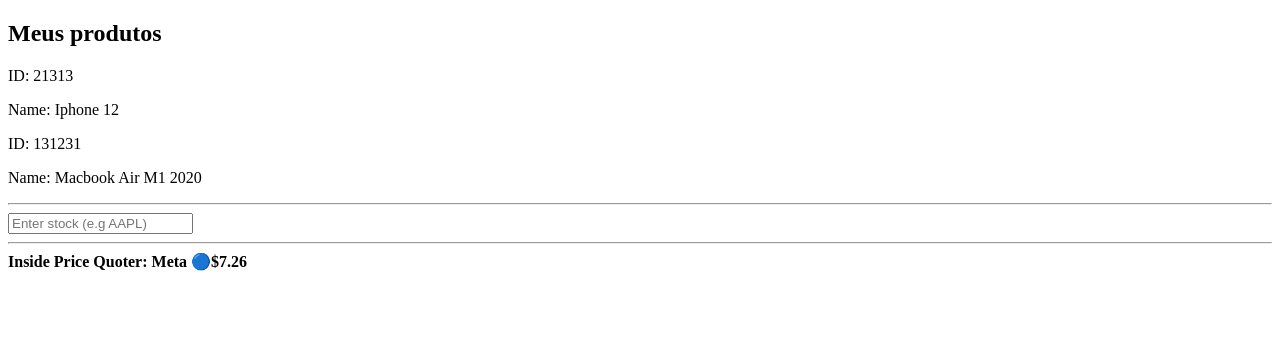
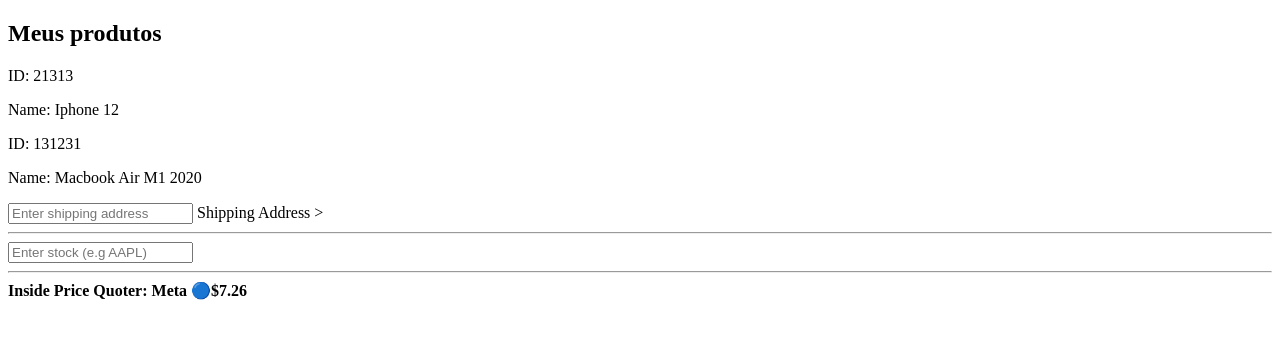
Before and after one commit to joeyclapton/auction, an Angular app: page / in a window 1280 px wide. Shown: the top 338 px of the page. Built offline with nearby package versions, Linux system fonts and the light colour scheme.

Commit message:
feat: add shipping address

```diff
--- a/src/app/app.module.ts
+++ b/src/app/app.module.ts
@@ -1,4 +1,5 @@
 import { NgModule } from '@angular/core';
+import { FormsModule } from '@angular/forms';
 import { BrowserModule } from '@angular/platform-browser';
 
 import { AppRoutingModule } from './app-routing.module';
@@ -18,7 +19,8 @@
   ],
   imports: [
     BrowserModule,
-    AppRoutingModule
+    AppRoutingModule,
+    FormsModule
   ],
   providers: [],
   bootstrap: [AppComponent]
--- a/src/app/products/products.component.html
+++ b/src/app/products/products.component.html
@@ -5,4 +5,11 @@
     <div *ngFor="let product of products">
         <app-product [id]="product.id" [name]="product.name" />
     </div>
+    <div>
+        <input type="text" name="shippingAddress" id="shippingAddress" placeholder="Enter shipping address"
+            [(ngModel)]="shippingAddress" />
+        <span>
+            Shipping Address > {{ shippingAddress }}
+        </span>
+    </div>
 </section>
--- a/src/app/products/products.component.ts
+++ b/src/app/products/products.component.ts
@@ -10,6 +10,8 @@
 
   @Input() products: Array<IProduct> = [];
 
+  shippingAddress: string = '';
+
   constructor() { }
 
 }
```
